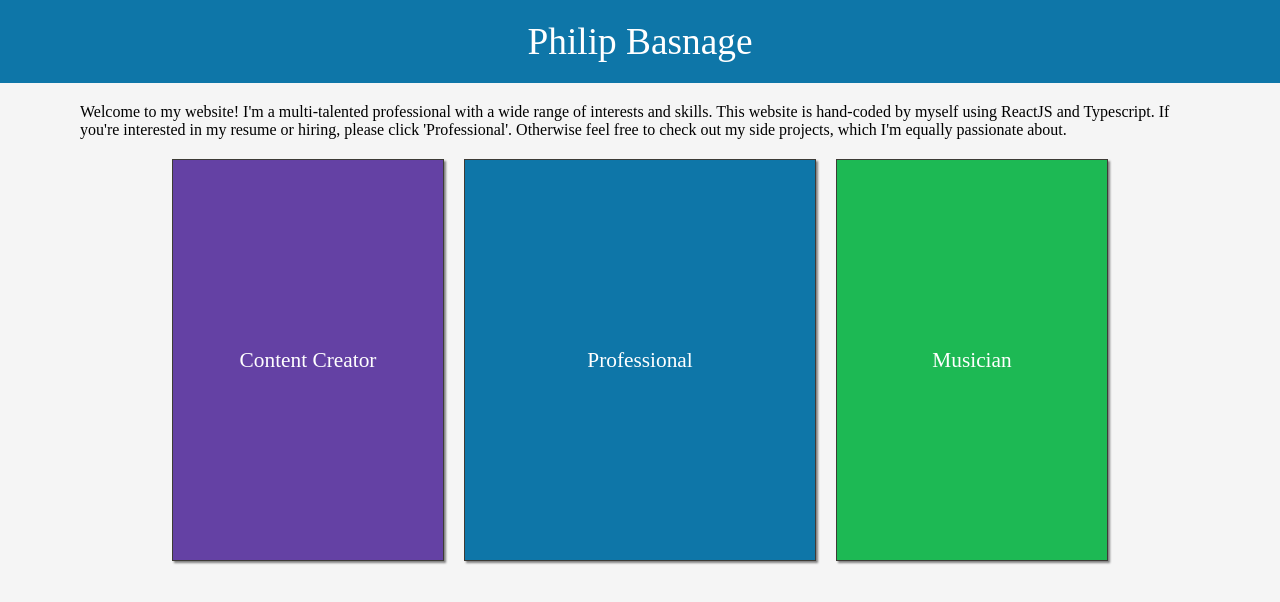
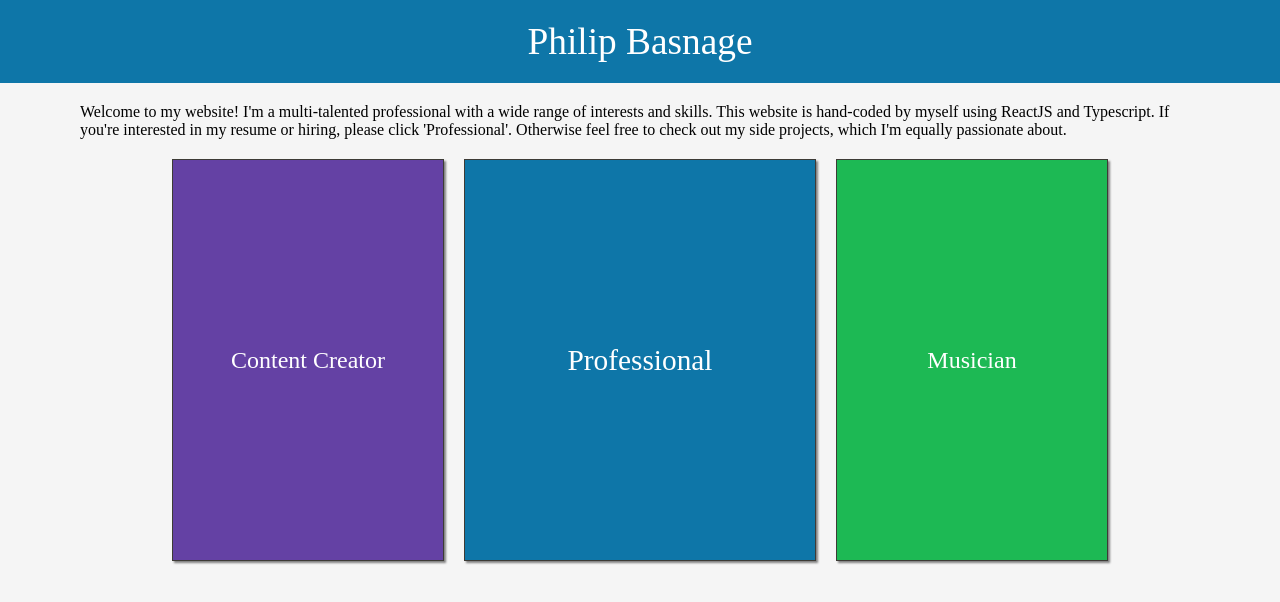
Before and after one commit to pbasnage/Philip-Basnage-Website, a React (Create React App) app: page / in a window 1280 px wide. Shown: the top 602 px of the page. Built offline with nearby package versions, Linux system fonts and the light colour scheme.

Commit message:
emphasize pro

```diff
--- a/src/main.scss
+++ b/src/main.scss
@@ -29,7 +29,7 @@
 		justify-content: center;
 		align-items: center;
 		margin: 0 10px;
-		font-size: 16pt;
+		font-size: 18pt;
 		transition: all .2s ease-in-out;
 		color: white;
 		box-shadow: 2px 2px 2px grey;
@@ -56,6 +56,7 @@
 
 		&.pro {
 			width: 350px;
+			font-size: 22pt;
 			background-color: $linkedinblue;
 		}
 
```
